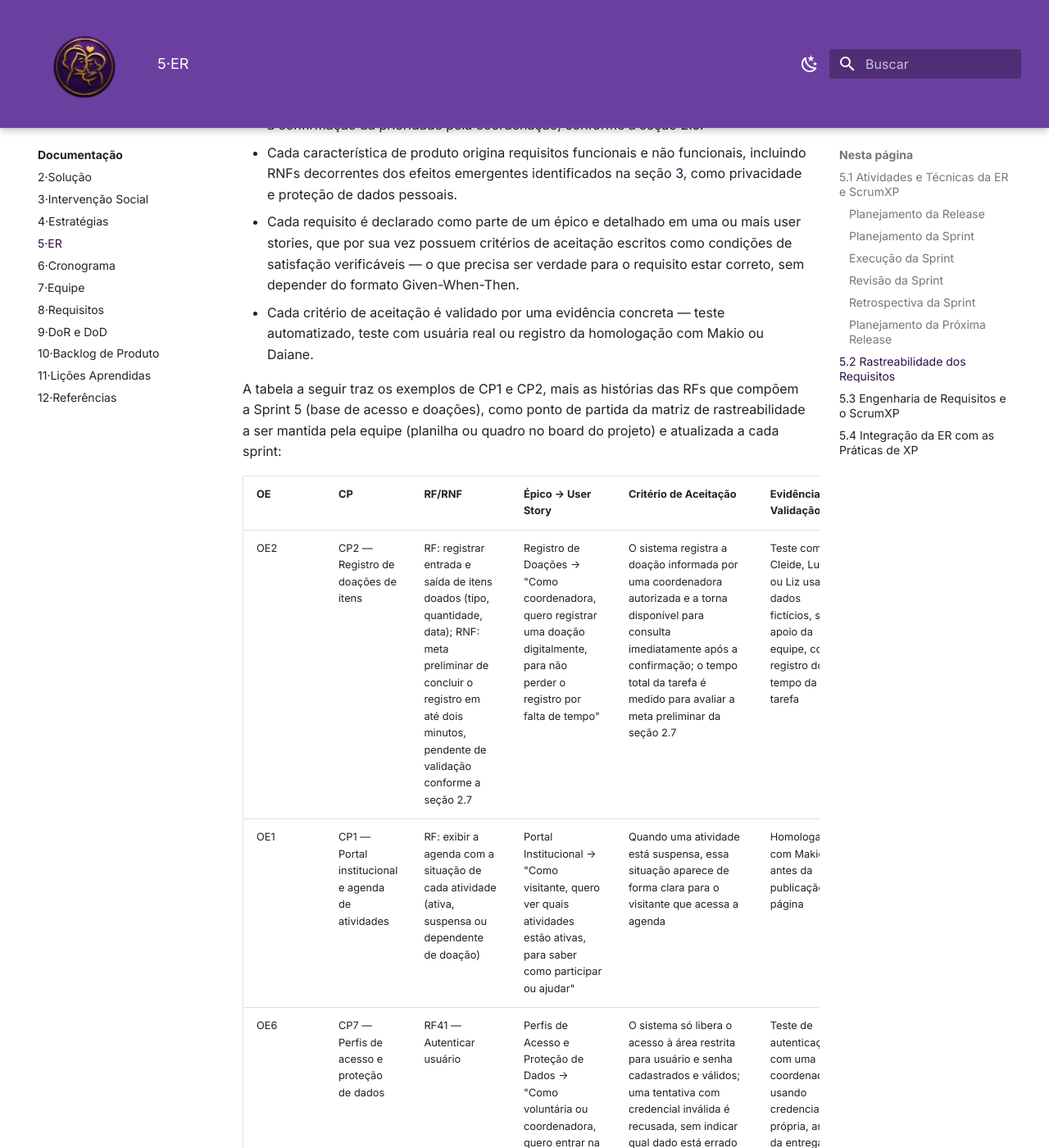
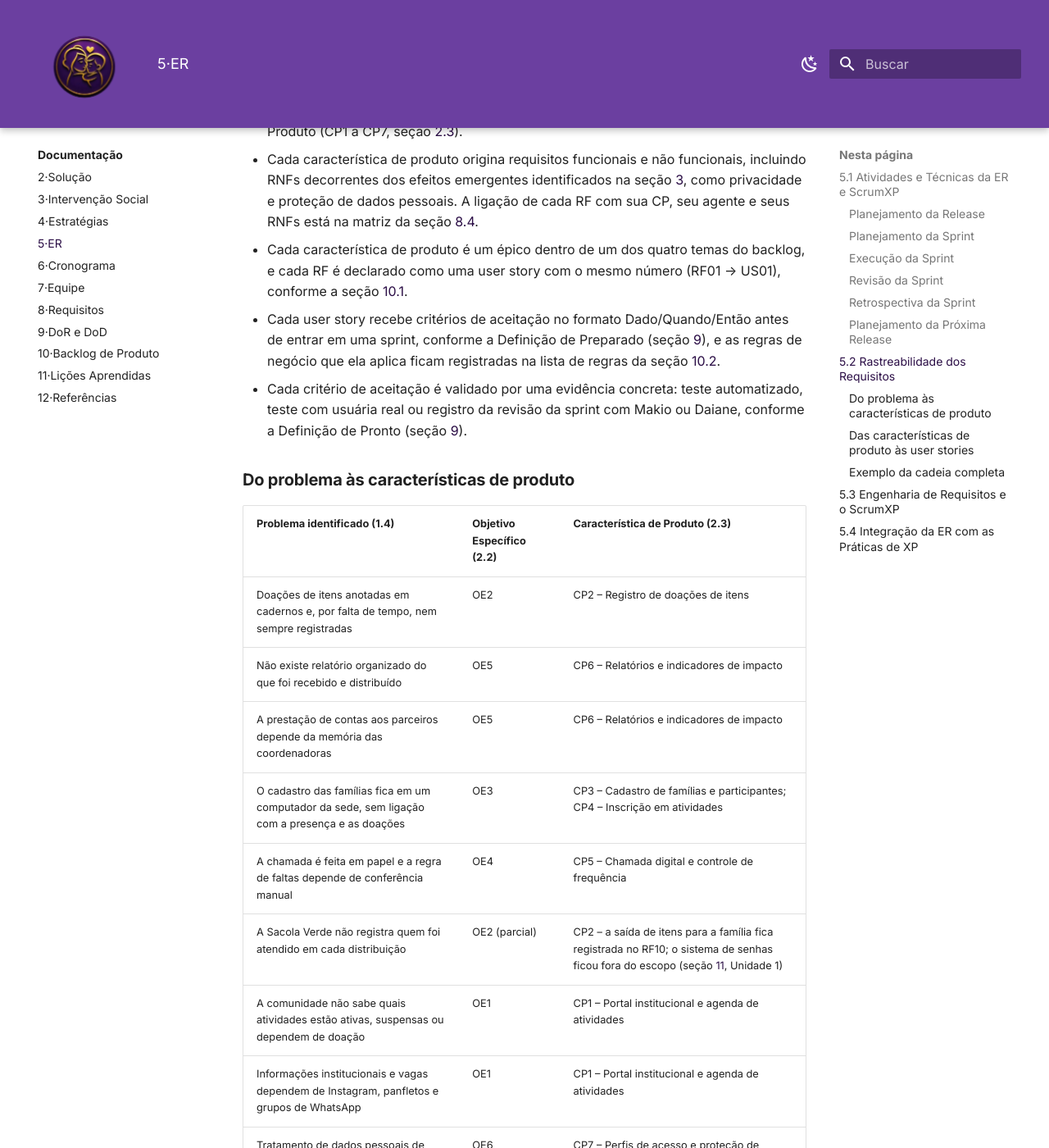
Before and after one commit to mdsreq-fga-unb/REQ-2026.2-T01-MaesGuerreiras, an MkDocs documentation site: the page built from docs/05-er/index.md, in a window 1280 px wide and 1400 px high, scrolled down 4536 px. Shown: the whole window at 82% size. Built offline with MkDocs 1.6.1 and Material for MkDocs 9.7.7, drawn with Linux system fonts in a browser that asks for light colours; some of the changed text lies outside the part shown.

Commit message:
Revisao seção de rastreabilidade dos requisitos
Atualiza a seção de rastreabilidade dos requisitos, melhorando a clareza e a ligação entre os artefatos do projeto. Inclui novos exemplos e detalhamentos sobre a relação entre objetivos, características de produto e requisitos.

```diff
--- a/docs/05-er/index.md
+++ b/docs/05-er/index.md
@@ -156,70 +156,81 @@
 
 ## 5.2 Rastreabilidade dos Requisitos
 
-Para que cada requisito possa ser rastreado desde sua origem estratégica até sua validação, a equipe
-adota a seguinte cadeia de rastreabilidade, ligando artefatos já definidos nas demais seções do projeto:
+Para que cada requisito possa ser rastreado desde o problema que lhe deu origem até a sua validação, a equipe adota a seguinte cadeia de rastreabilidade, ligando artefatos já definidos nas demais seções do projeto:
 
-Objetivo Específico (OE) → Característica de Produto (CP) → Requisito Funcional/Não Funcional
-(RF/RNF) → Épico → User Story → Critério de Aceitação → Evidência de Validação
+Problema ([1.4](../01-cenario/index.md)) → Objetivo Geral ([2.1](../02-solucao/index.md)) → Objetivo Específico ([2.2](../02-solucao/index.md#22-objetivos-especificos-oe-do-produto)) → Característica de Produto ([2.3](../02-solucao/index.md#23-caracteristicas-de-produto)) → Requisito Funcional / Não Funcional ([8.1](../08-requisitos/index.md#81-lista-de-requisitos-funcionais-rfs), [8.2](../08-requisitos/index.md#82-lista-de-requisitos-nao-funcionais-rnfs)) → Tema e Épico (5.1, [10.1](../10-backlog/index.md#101-backlog-geral)) → User Story ([10.1](../10-backlog/index.md#101-backlog-geral)) → Critério de Aceitação → Evidência de Validação
 
-- Cada Objetivo Específico (seção [2.2](../02-solucao/index.md#22-objetivos-especificos-oe-do-produto))
-  se conecta a uma ou mais Características de Produto (CP1 a CP7, seção
-  [2.3](../02-solucao/index.md#23-caracteristicas-de-produto)). A priorização e as dependências determinam
-  se o requisito compõe o MVP: CP2 e partes mínimas de CP6 e CP7, com CP1 condicionada à confirmação
-  da prioridade pela coordenação, conforme a seção [2.6](../02-solucao/index.md#26-viabilidade-da-proposta).
-- Cada característica de produto origina requisitos funcionais e não funcionais, incluindo RNFs
-  decorrentes dos efeitos emergentes identificados na seção [3](../03-intervencao-social/index.md), como
-  privacidade e proteção de dados pessoais.
-- Cada requisito é declarado como parte de um épico e detalhado em uma ou mais user stories, que
-  por sua vez possuem critérios de aceitação escritos como condições de satisfação verificáveis —
-  o que precisa ser verdade para o requisito estar correto, sem depender do formato Given-When-Then.
-- Cada critério de aceitação é validado por uma evidência concreta — teste automatizado, teste com
-  usuária real ou registro da homologação com Makio ou Daiane.
+- Cada problema identificado na seção [1.4](../01-cenario/index.md) é atendido por um ou mais Objetivos Específicos, que detalham o Objetivo Geral do produto (seção [2.1](../02-solucao/index.md)).
+- Cada Objetivo Específico (seção [2.2](../02-solucao/index.md#22-objetivos-especificos-oe-do-produto)) se conecta a uma ou mais Características de Produto (CP1 a CP7, seção [2.3](../02-solucao/index.md#23-caracteristicas-de-produto)).
+- Cada característica de produto origina requisitos funcionais e não funcionais, incluindo RNFs decorrentes dos efeitos emergentes identificados na seção [3](../03-intervencao-social/index.md), como privacidade e proteção de dados pessoais. A ligação de cada RF com sua CP, seu agente e seus RNFs está na matriz da seção [8.4](../08-requisitos/index.md).
+- Cada característica de produto é um épico dentro de um dos quatro temas do backlog, e cada RF é declarado como uma user story com o mesmo número (RF01 → US01), conforme a seção [10.1](../10-backlog/index.md#101-backlog-geral).
+- Cada user story recebe critérios de aceitação no formato Dado/Quando/Então antes de entrar em uma sprint, conforme a Definição de Preparado (seção [9](../09-dor-dod/index.md)), e as regras de negócio que ela aplica ficam registradas na lista de regras da seção [10.2](../10-backlog/index.md#102-priorizacao-do-backlog-geral-e-mvp).
+- Cada critério de aceitação é validado por uma evidência concreta: teste automatizado, teste com usuária real ou registro da revisão da sprint com Makio ou Daiane, conforme a Definição de Pronto (seção [9](../09-dor-dod/index.md)).
 
-A tabela a seguir traz os exemplos de CP1 e CP2, mais as histórias das RFs que compõem a Sprint 5
-(base de acesso e doações), como ponto de partida da matriz de rastreabilidade a ser mantida pela
-equipe (planilha ou quadro no board do projeto) e atualizada a cada sprint:
+### Do problema às características de produto
 
-| OE | CP | RF/RNF | Épico → User Story | Critério de Aceitação | Evidência de Validação |
+| Problema identificado (1.4) | Objetivo Específico (2.2) | Característica de Produto (2.3) |
+| :--- | :--- | :--- |
+| Doações de itens anotadas em cadernos e, por falta de tempo, nem sempre registradas | OE2 | CP2 – Registro de doações de itens |
+| Não existe relatório organizado do que foi recebido e distribuído | OE5 | CP6 – Relatórios e indicadores de impacto |
+| A prestação de contas aos parceiros depende da memória das coordenadoras | OE5 | CP6 – Relatórios e indicadores de impacto |
+| O cadastro das famílias fica em um computador da sede, sem ligação com a presença e as doações | OE3 | CP3 – Cadastro de famílias e participantes; CP4 – Inscrição em atividades |
+| A chamada é feita em papel e a regra de faltas depende de conferência manual | OE4 | CP5 – Chamada digital e controle de frequência |
+| A Sacola Verde não registra quem foi atendido em cada distribuição | OE2 (parcial) | CP2 – a saída de itens para a família fica registrada no RF10; o sistema de senhas ficou fora do escopo (seção [11](../08-licoes/index.md), Unidade 1) |
+| A comunidade não sabe quais atividades estão ativas, suspensas ou dependem de doação | OE1 | CP1 – Portal institucional e agenda de atividades |
+| Informações institucionais e vagas dependem de Instagram, panfletos e grupos de WhatsApp | OE1 | CP1 – Portal institucional e agenda de atividades |
+| Tratamento de dados pessoais de famílias em vulnerabilidade (efeito emergente, seção [3](../03-intervencao-social/index.md)) | OE6 | CP7 – Perfis de acesso e proteção de dados |
+
+### Das características de produto às user stories
+
+| OE | CP / Épico | Tema | RFs → User Stories | RNFs específicos | No MVP |
 | :--- | :--- | :--- | :--- | :--- | :--- |
-| OE2 | CP2 — Registro de doações de itens | RF: registrar entrada e saída de itens doados (tipo, quantidade, data); RNF: meta preliminar de concluir o registro em até dois minutos, pendente de validação conforme a seção 2.7 | Registro de Doações → "Como coordenadora, quero registrar uma doação digitalmente, para não perder o registro por falta de tempo" | O sistema registra a doação informada por uma coordenadora autorizada e a torna disponível para consulta imediatamente após a confirmação; o tempo total da tarefa é medido para avaliar a meta preliminar da seção 2.7 | Teste com Cleide, Luzia ou Liz usando dados fictícios, sem apoio da equipe, com registro do tempo da tarefa |
-| OE1 | CP1 — Portal institucional e agenda de atividades | RF: exibir a agenda com a situação de cada atividade (ativa, suspensa ou dependente de doação) | Portal Institucional → "Como visitante, quero ver quais atividades estão ativas, para saber como participar ou ajudar" | Quando uma atividade está suspensa, essa situação aparece de forma clara para o visitante que acessa a agenda | Homologação com Makio antes da publicação da página |
-| OE6 | CP7 — Perfis de acesso e proteção de dados | RF41 — Autenticar usuário | Perfis de Acesso e Proteção de Dados → "Como voluntária ou coordenadora, quero entrar na área restrita com usuário e senha, para acessar só as funcionalidades do meu perfil" | O sistema só libera o acesso à área restrita para usuário e senha cadastrados e válidos; uma tentativa com credencial inválida é recusada, sem indicar qual dado está errado | Teste de autenticação com uma coordenadora usando credencial própria, antes da entrega da Sprint 5 |
-| OE6 | CP7 — Perfis de acesso e proteção de dados | RF42 — Registrar consentimento de tratamento de dados pessoais | Perfis de Acesso e Proteção de Dados → "Como voluntária ou coordenadora, quero registrar o consentimento do titular por finalidade, para que o uso dos dados esteja de acordo com a LGPD antes de cadastrar informações pessoais" | O sistema registra o consentimento vinculado à finalidade específica (cadastro/atendimento, frequência, contato com a família, relatório a apoiador) e à data do registro; nenhum cadastro de dado pessoal é permitido sem o consentimento da finalidade correspondente | Checklist de verificação de consentimento revisado com Makio, antes de qualquer dado real de família ser inserido |
-| OE2 | CP2 — Registro de doações de itens | RF08 — Cadastrar ou atualizar doador | Registro de Doações → "Como voluntária ou coordenadora, quero cadastrar ou corrigir os dados de um doador, para manter o registro de quem contribui com a associação" | O sistema permite cadastrar um novo doador e corrigir os dados de um doador já existente; não é possível salvar o cadastro sem o nome do doador preenchido | Teste de usabilidade com uma coordenadora cadastrando um doador sem ajuda da equipe |
-| OE2 | CP2 — Registro de doações de itens | RF09 — Registrar doação recebida | Registro de Doações → "Como voluntária ou coordenadora, quero registrar a entrada de uma doação, para não perder o registro por falta de tempo" | O sistema registra a doação com categoria, quantidade, data e doador de origem, e a torna disponível na consulta de saldo imediatamente após a confirmação | Teste de usabilidade: uma coordenadora registra doações sem ajuda da equipe (seção 6) |
-| OE2 | CP2 — Registro de doações de itens | RF12 — Consultar saldo de itens | Registro de Doações → "Como voluntária ou coordenadora, quero consultar a quantidade atual de cada item doado, para saber o que a associação tem disponível antes de uma distribuição" | A consulta de saldo mostra a quantidade atual por categoria de item, refletindo as doações já registradas; o resultado aparece em até 3 segundos, conforme o RNF03 | Teste de usabilidade com a coordenação e verificação do tempo de resposta (RNF03) |
+| OE1, OE5 | CP1 – Portal institucional e agenda de atividades | Portal institucional | RF01 a RF07 → US01 a US07 | RNF03, RNF07, RNF13 | — |
+| OE2, OE5 | CP2 – Registro de doações de itens | Doações de itens | RF08 a RF13 → US08 a US13 | RNF01, RNF03, RNF19 | US08 a US12 |
+| OE3, OE6 | CP3 – Cadastro de famílias e participantes | Cadastro e presença | RF14 a RF19 → US14 a US19 | RNF03, RNF07, RNF13, RNF16, RNF19 | US14, US16, US18, US19 |
+| OE3 | CP4 – Inscrição em atividades e organização do atendimento | Cadastro e presença | RF20 a RF26 → US20 a US26 | RNF03, RNF07 | US20, US23, US26 |
+| OE4, OE5 | CP5 – Chamada digital e controle de frequência | Cadastro e presença | RF27 a RF32 → US27 a US32 | RNF01, RNF03, RNF07, RNF10, RNF16, RNF19 | US27, US28 |
+| OE5 | CP6 – Relatórios e indicadores de impacto | Relatórios e acessos | RF33 a RF38 → US33 a US38 | RNF03, RNF07 | — |
+| OE6 | CP7 – Perfis de acesso e proteção de dados | Relatórios e acessos | RF39 a RF45 → US39 a US45 | RNF07, RNF13, RNF14, RNF15, RNF19 | US39 a US42 |
 
-As demais características seguem o mesmo modelo de rastreabilidade. As partes mínimas de CP6 e CP7
-necessárias ao MVP devem ser detalhadas no backlog junto à CP2; as demais capacidades serão
-priorizadas nas releases seguintes.
+Os RNF05, RNF06, RNF08, RNF09, RNF11, RNF12, RNF17 e RNF18 valem para todas as características (seção [8.4](../08-requisitos/index.md)).
+
+### Exemplo da cadeia completa
+
+A tabela a seguir mostra a cadeia completa para uma história do MVP. As demais histórias seguem o mesmo modelo e terão critérios e evidências registrados a cada sprint.
+
+| Problema | OE | CP / Épico | RF / RNF | User Story | Regra de negócio | Critério de Aceitação | Evidência de Validação |
+| :--- | :--- | :--- | :--- | :--- | :--- | :--- | :--- |
+| Doações anotadas em cadernos e nem sempre registradas | OE2 | CP2 – Registro de doações de itens | RF09 – Registrar doação recebida; RNF01, RNF19 | US09 – Como voluntário, quero registrar a entrada de itens doados com categoria, quantidade, data e doador, para que nenhuma doação recebida deixe de ser registrada. | RN02 – a quantidade usa a unidade de medida da categoria | Dado um voluntário autenticado e uma categoria cadastrada, quando ele informa categoria, quantidade, data e doador e confirma, então a entrada aparece na consulta de saldo (US12) com a quantidade somada | Teste automatizado no pipeline de CI e teste com uma voluntária, sem apoio da equipe, na revisão da Sprint 5 |
 
 ## 5.3 Engenharia de Requisitos e o ScrumXP
 
-O quadro a seguir apresenta o mapeamento das atividades, práticas e técnicas da ER aos momentos do
-processo ScrumXP definido para a condução do projeto.
+O quadro a seguir apresenta o mapeamento das atividades, práticas e técnicas da ER aos momentos do processo ScrumXP definido para a condução do projeto.
 
 | Momentos do ScrumXP | Atividades da ER | Prática | Técnica | Resultados Esperados |
 | :--- | :--- | :--- | :--- | :--- |
-| Planejamento da Release | Elicitação e Descoberta | Levantamento de Requisitos | Entrevistas, Análise Documental, Brainstorming | Rotinas manuais da associação compreendidas e requisitos de alto nível identificados. |
-| Planejamento da Release | Análise e Consenso | Priorização de Requisitos | Priorização MoSCoW, Análise de Custo/Benefício | Escopo do MVP priorizado e acordado com a coordenação: CP2, controle de acesso mínimo (parte da CP7) e consulta/exportação (parte da CP6); CP1 condicionada à confirmação de sua prioridade. |
-| Planejamento da Release | Declaração | Especificação dos Requisitos | Temas, Épicos e User Stories | Temas, épicos e histórias registrados com o vocabulário usado pela associação, servindo também como estrutura de organização do backlog. |
+| Planejamento da Release | Elicitação e Descoberta | Levantamento de Requisitos | Entrevistas, Questionário, Análise Documental, Brainstorming | Rotinas manuais da associação compreendidas e requisitos de alto nível identificados. |
+| Planejamento da Release | Análise e Consenso | Priorização de Requisitos | Priorização MoSCoW, Matriz de Valor de Negócio × Esforço Técnico (4 × 4) | MVP de 18 RFs validado com Makio em 28/09/2026 (seção [10.2](../10-backlog/index.md#102-priorizacao-do-backlog-geral-e-mvp)): doações (CP2), famílias e participantes (CP3), turma e inscrição (parte do CP4), chamada (CP5) e acesso e consentimento (parte do CP7). Portal (CP1) e relatórios (CP6) ficam para depois do MVP. |
+| Planejamento da Release | Declaração | Especificação dos Requisitos | Lista de RFs e RNFs, Temas, Épicos e User Stories | RFs e RNFs declarados (seção [8](../08-requisitos/index.md)) e backlog de 45 user stories organizado em 4 temas e 7 épicos (seção [10.1](../10-backlog/index.md#101-backlog-geral)), com o vocabulário usado pela associação. |
+| Planejamento da Release | Organização e Atualização | Organização do Backlog | Mapa de Histórias, Matriz de Rastreabilidade | Histórias organizadas em fatias de entrega com a linha do MVP (seção [10.1](../10-backlog/index.md#101-backlog-geral)) e rastreadas do problema à história (seção [5.2](#52-rastreabilidade-dos-requisitos)). |
 | Planejamento da Sprint | Elicitação e Descoberta | Refinamento de Requisitos | Entrevistas, Análise Documental, Análise de Tarefas | Requisitos refinados a partir das rotinas reais das coordenadoras e preparados para a sprint. |
 | Planejamento da Sprint | Análise e Consenso | Análise de Dependências e Viabilidade | Spike Técnico | Consenso sobre dependências, viabilidade técnica e prioridades da sprint. |
-| Planejamento da Sprint | Declaração | Definição de Critérios de Aceitação | Especificação Given-When-Then | User stories com critérios de aceitação — o artefato produzido — claros e bem definidos. |
+| Planejamento da Sprint | Declaração | Definição de Critérios de Aceitação e Regras de Negócio | Especificação Dado/Quando/Então, Lista de Regras de Negócio | User stories com critérios de aceitação e regras de negócio registradas na lista da seção [10.2](../10-backlog/index.md#102-priorizacao-do-backlog-geral-e-mvp). |
+| Planejamento da Sprint | Verificação e Validação | Verificação da Prontidão | Checklist da Definição de Preparado (DoR), Critério INVEST | Apenas histórias que passam em todos os itens da DoR (seção [9](../09-dor-dod/index.md)) entram na sprint. |
 | Planejamento da Sprint | Organização e Atualização | Refinamento dos Requisitos | Backlog Grooming | Backlog refinado com a coordenação antes do início da sprint. |
-| Execução da Sprint | Representação | Criação de Protótipos | Prototipação de Baixa Fidelidade (Wireframing) | Wireframes — o artefato produzido — validados com usuárias de baixa familiaridade digital. |
+| Execução da Sprint | Representação | Criação de Protótipos | Prototipação de Baixa Fidelidade (Wireframing) | Wireframes, o artefato produzido, validados com usuárias de baixa familiaridade digital. |
 | Execução da Sprint | Verificação e Validação | Verificação dos Requisitos | Checklist, Revisão de Critérios de Aceitação, Critério INVEST | Requisitos e histórias verificados quanto à clareza, consistência, completude e testabilidade. |
 | Execução da Sprint | Organização e Atualização | Acompanhamento do Backlog | Reuniões Diárias (Daily) | Backlog atualizado e alinhado com os objetivos da sprint em andamento. |
+| Revisão da Sprint | Verificação e Validação | Verificação da Conclusão | Checklist da Definição de Pronto (DoD) | Só são apresentadas na revisão as histórias que passam em todos os itens da DoD (seção [9](../09-dor-dod/index.md)); as demais voltam ao backlog. |
 | Revisão da Sprint | Verificação e Validação | Validação com a Coordenação | Coleta de Feedback, Teste com Usuárias Reais | Requisitos e funcionalidades validados pelas coordenadoras em situações reais de uso, com feedback coletado. |
 | Revisão da Sprint | Análise e Consenso | Negociação das Alterações | Análise do Feedback, Negociação | Alterações analisadas e classificadas como incorporadas, adiadas ou retiradas do escopo. |
-| Revisão da Sprint | Organização e Atualização | Atualização dos Requisitos | Revisão das Histórias de Usuário, Critérios de Aceitação e Prioridades | Requisitos e backlog atualizados conforme o feedback, respeitando o escopo do [MVP](../02-solucao/index.md#26-viabilidade-da-proposta). |
+| Revisão da Sprint | Organização e Atualização | Atualização dos Requisitos | Revisão das Histórias de Usuário, Critérios de Aceitação e Prioridades | Requisitos, backlog e rastreabilidade atualizados conforme o feedback, respeitando o escopo do MVP. |
 | Retrospectiva da Sprint | Análise e Consenso | Análise de Problemas da ER | Retrospectiva Start/Stop/Continue | Problemas relacionados aos requisitos e à comunicação identificados e analisados. |
-| Retrospectiva da Sprint | Organização e Atualização | Atualização da Organização dos Requisitos | Ações de Melhoria Contínua | Melhorias incorporadas à organização e atualização dos requisitos. |
+| Retrospectiva da Sprint | Organização e Atualização | Atualização da Organização dos Requisitos | Ações de Melhoria Contínua | Melhorias incorporadas à organização dos requisitos e registradas nas Lições Aprendidas (seção [11](../08-licoes/index.md)). |
 | Planejamento da Próxima Release | Elicitação e Descoberta | Identificação de Novos Requisitos | Entrevistas de Acompanhamento, Análise de Domínio de Negócio | Novos requisitos identificados e requisitos existentes revisados a partir do uso real da plataforma. |
-| Planejamento da Próxima Release | Análise e Consenso | Priorização Estratégica | Priorização MoSCoW, Mapeamento de Valor | Requisitos priorizados para atender às necessidades da próxima release. |
+| Planejamento da Próxima Release | Análise e Consenso | Priorização Estratégica | Priorização MoSCoW, Matriz de Valor de Negócio × Esforço Técnico | Histórias das fatias 2 e 3 do mapa repriorizadas para a próxima release. |
 | Planejamento da Próxima Release | Declaração | Definição de Épicos e User Stories | Criação de Épicos e User Stories | User stories claramente definidas e vinculadas aos objetivos da próxima release. |
-| Planejamento da Próxima Release | Organização e Atualização | Revisão do Backlog | Revisão e Reordenação do Backlog | Backlog da release atualizado e preparado para o próximo ciclo. |
+| Planejamento da Próxima Release | Organização e Atualização | Revisão do Backlog | Revisão e Reordenação do Backlog, Mapa de Histórias | Backlog e mapa de histórias atualizados e preparados para o próximo ciclo. |
 
 ## 5.4 Integração da ER com as Práticas de XP
 
```
